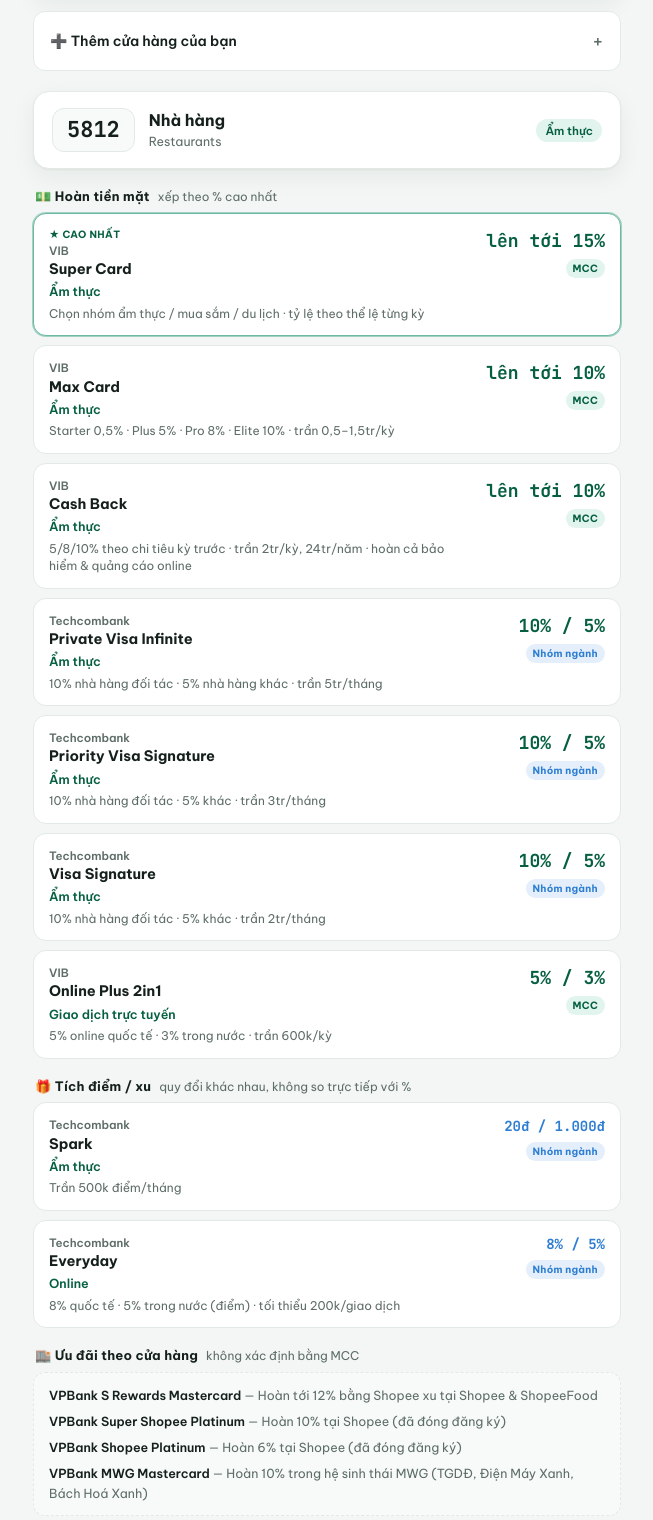
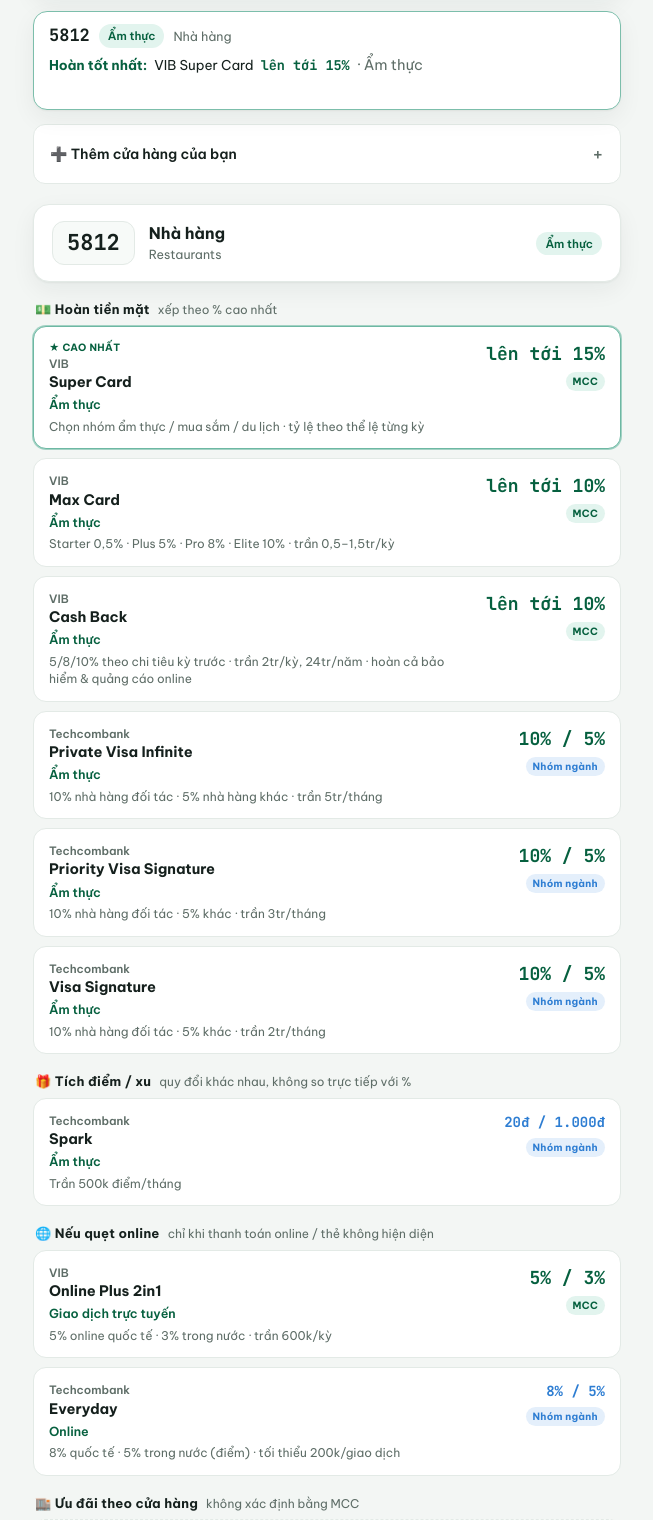
Before and after one commit to Quanbattousai/MCC-Cashback-lookup, a plain HTML site: page index.html in a window 1280 px wide. Shown: the part 530-2050 px from the top of the page, without its empty margins (313-966 px from the left). Drawn offline with Linux system fonts and the light colour scheme.

Commit message:
Add files via upload

```diff
--- a/index.html
+++ b/index.html
@@ -157,6 +157,18 @@
   .uchip b{font-family:var(--mono);color:var(--muted);font-weight:500}
   .uchip button{border:none;background:none;color:var(--muted);cursor:pointer;font-size:16px;line-height:1;padding:0 3px}
   .uchip button:hover{color:var(--bad)}
+  .summary{position:sticky;top:env(safe-area-inset-top,0px);z-index:20;margin-top:14px;
+    background:var(--surface);border:1.5px solid color-mix(in srgb,var(--accent) 48%,var(--line));
+    border-radius:14px;box-shadow:var(--shadow);padding:12px 15px;display:flex;flex-direction:column;gap:6px}
+  .summary .s1{display:flex;align-items:center;gap:9px;flex-wrap:wrap}
+  .summary .scode{font-family:var(--mono);font-weight:700;font-size:17px;line-height:1}
+  .summary .sname{font-size:12.5px;color:var(--muted);min-width:0;overflow:hidden;text-overflow:ellipsis;white-space:nowrap}
+  .summary .sbest{display:flex;align-items:baseline;gap:7px;flex-wrap:wrap;font-size:13.5px}
+  .summary .sbest .lead{font-weight:700;color:var(--accent-ink)}
+  .summary .sbest .rate{font-family:var(--mono);font-weight:700;color:var(--accent-ink)}
+  .summary .sbest .sub{color:var(--muted)}
+  .summary.excl{border-color:color-mix(in srgb,var(--bad) 48%,var(--line))}
+  .summary.excl .sbest .lead{color:var(--bad)}
   .foot{font-size:12px;color:var(--muted);line-height:1.6;text-align:center;margin-top:4px}
   .empty{padding:26px 18px;text-align:center;color:var(--muted);font-size:14px;
     background:var(--surface);border:1px solid var(--line);border-radius:var(--radius)}
@@ -181,6 +193,8 @@
     <input id="mcc" inputmode="numeric" maxlength="4" placeholder="5812" autocomplete="off" aria-label="Mã MCC">
     <div class="chips" id="chips"></div>
   </div>
+
+  <div class="summary" id="summary" hidden></div>
 
   <details class="learn" id="addbox" style="margin-top:14px">
     <summary>➕ Thêm cửa hàng của bạn</summary>
@@ -336,7 +350,9 @@ function describe(mcc){
    {rate:số để xếp hạng, rateText, label, meta}. kind: 'cash' | 'point' | 'merchant'. */
 // MCC bị loại trừ hẳn / không tính là giao dịch online hưởng ưu đãi (theo thể lệ Max)
 const EXCL_NOTABLE={4900:"tiện ích điện/nước",4814:"viễn thông",4899:"truyền hình cáp",4816:"internet",6300:"bảo hiểm",7311:"quảng cáo online",7399:"dịch vụ doanh nghiệp"};
-function isOnlineEligible(mcc){return !(mcc in EXCL_NOTABLE);}
+// MCC gắn địa điểm, gần như không bao giờ là giao dịch online (taxi, xăng, metro, phí đường, bãi xe)
+const ONLINE_INELIGIBLE=new Set([4121,4111,4112,4131,5541,5542,7523,4784]);
+function isOnlineEligible(mcc){return !(mcc in EXCL_NOTABLE) && !ONLINE_INELIGIBLE.has(mcc);}
 
 const CARDS=[
   /* ---- VIB (map theo MCC) ---- */
@@ -345,7 +361,7 @@ const CARDS=[
      if(EXCL_NOTABLE[mcc])return null; // loại trừ (tiện ích, viễn thông, bảo hiểm, quảng cáo…)
      const c=vibCat(mcc);
      if(c)return{rate:10,rateText:"lên tới 10%",label:c,meta:"Starter 0,5% · Plus 5% · Pro 8% · Elite 10% · trần 0,5–1,5tr/kỳ"};
-     if(online)return{rate:10,rateText:"lên tới 10%",label:"Giao dịch trực tuyến",meta:"Nếu quẹt online · trần 0,5–1,5tr/kỳ"};
+     if(online)return{rate:10,rateText:"lên tới 10%",label:"Giao dịch trực tuyến",onlineCond:true,meta:"Chỉ khi thanh toán online · trần 0,5–1,5tr/kỳ"};
      return null;
    }},
   {bank:"VIB",name:"Super Card",conf:"mcc",kind:"cash",
@@ -369,7 +385,7 @@ const CARDS=[
    }},
   {bank:"VIB",name:"Online Plus 2in1",conf:"mcc",kind:"cash",
    match(mcc,g,online){
-     if(online)return{rate:5,rateText:"5% / 3%",label:"Giao dịch trực tuyến",meta:"5% online quốc tế · 3% trong nước · trần 600k/kỳ"};
+     if(online)return{rate:5,rateText:"5% / 3%",label:"Giao dịch trực tuyến",onlineCond:true,meta:"5% online quốc tế · 3% trong nước · trần 600k/kỳ"};
      return null;
    }},
   /* ---- Techcombank (theo nhóm ngành) ---- */
@@ -389,10 +405,11 @@ const CARDS=[
   {bank:"Techcombank",name:"Spark",conf:"cat",kind:"point",
    match(mcc,g,online){
      if(g==="travel"||g==="shopping"||g==="entertainment")return{rate:80,rateText:"80đ / 1.000đ",label:GROUP_VI[g],meta:"Nhóm ưu tiên (chọn 1) · trần 500k điểm/tháng"};
-     if(g==="dining"||online)return{rate:20,rateText:"20đ / 1.000đ",label:g==="dining"?"Ẩm thực":"Online",meta:"Trần 500k điểm/tháng"};
+     if(g==="dining")return{rate:20,rateText:"20đ / 1.000đ",label:"Ẩm thực",meta:"Trần 500k điểm/tháng"};
+     if(online)return{rate:20,rateText:"20đ / 1.000đ",label:"Online",onlineCond:true,meta:"Chỉ khi quẹt online · trần 500k điểm/tháng"};
      return null;}},
   {bank:"Techcombank",name:"Everyday",conf:"cat",kind:"point",
-   match(mcc,g,online){ if(online)return{rate:8,rateText:"8% / 5%",label:"Online",meta:"8% quốc tế · 5% trong nước (điểm) · tối thiểu 200k/giao dịch"}; return null;}},
+   match(mcc,g,online){ if(online)return{rate:8,rateText:"8% / 5%",label:"Online",onlineCond:true,meta:"8% quốc tế · 5% trong nước (điểm) · tối thiểu 200k/giao dịch"}; return null;}},
   {bank:"Techcombank",name:"Visa Eco",conf:"cat",kind:"point",
    match(mcc,g){ if(g==="insurance"||g==="education")return{rate:3,rateText:"3%",label:GROUP_VI[g],meta:"Điểm thưởng · tối thiểu 1tr/giao dịch · trần 800k điểm/tháng"}; return null;}},
   /* ---- VPBank (tích điểm/nhóm ngành) ---- */
@@ -542,7 +559,8 @@ function rowHTML(card,res,isTop){
 function render(){
   const raw=document.getElementById("mcc").value.trim();
   const box=document.getElementById("result");
-  if(!/^\d{1,4}$/.test(raw)){box.innerHTML=`<div class="empty">Nhập mã MCC gồm 1–4 chữ số để tra cứu.</div>`;return;}
+  const sumEl=document.getElementById("summary");
+  if(!/^\d{1,4}$/.test(raw)){box.innerHTML=`<div class="empty">Nhập mã MCC gồm 1–4 chữ số để tra cứu.</div>`;if(sumEl)sumEl.hidden=true;return;}
   const mcc=parseInt(raw,10);
   const [nmVi,nmEn]=describe(mcc);
   const g=groupOf(mcc);
@@ -561,14 +579,17 @@ function render(){
   }
 
   // Thu thập kết quả
-  const cash=[],point=[];
+  const cash=[],point=[],onlineOpt=[];
   CARDS.forEach(card=>{
     const r=card.match(mcc,g,online);
     if(!r)return;
-    (card.kind==="point"?point:cash).push({card,res:r});
+    if(r.onlineCond) onlineOpt.push({card,res:r});
+    else (card.kind==="point"?point:cash).push({card,res:r});
   });
   cash.sort((a,b)=>b.res.rate-a.res.rate);
   point.sort((a,b)=>b.res.rate-a.res.rate);
+  // hoàn tiền mặt (%) xếp trước tích điểm, rồi mới theo rate
+  onlineOpt.sort((a,b)=>((a.card.kind==="point")-(b.card.kind==="point"))||(b.res.rate-a.res.rate));
 
   // Loại trừ đặc biệt cho VIB Max
   const maxExcluded=!!EXCL_NOTABLE[mcc];
@@ -576,7 +597,7 @@ function render(){
   if(cash.length){
     html+=`<div><div class="section-h"><span class="st">💵 Hoàn tiền mặt</span><span class="ss">xếp theo % cao nhất</span></div>
       <div class="rows" style="margin-top:12px">${cash.map((x,i)=>rowHTML(x.card,x.res,i===0)).join("")}</div></div>`;
-  }else{
+  }else if(!onlineOpt.length){
     html+=`<div class="callout bad"><svg width="16" height="16" viewBox="0 0 24 24" fill="none" stroke="currentColor" stroke-width="2"><circle cx="12" cy="12" r="9"/><path d="M15 9l-6 6M9 9l6 6"/></svg>
       <div>Không thẻ nào trong danh sách hoàn <b>tiền mặt</b> cho MCC ${String(mcc).padStart(4,"0")} (${GROUP_VI[g]}). Nhóm này thường bị loại trừ hoặc chỉ còn mức cơ bản ~0,1%.</div></div>`;
   }
@@ -584,6 +605,11 @@ function render(){
   if(point.length){
     html+=`<div><div class="section-h"><span class="st">🎁 Tích điểm / xu</span><span class="ss">quy đổi khác nhau, không so trực tiếp với %</span></div>
       <div class="rows" style="margin-top:12px">${point.map(x=>rowHTML(x.card,x.res,false)).join("")}</div></div>`;
+  }
+
+  if(onlineOpt.length){
+    html+=`<div><div class="section-h"><span class="st">🌐 Nếu quẹt online</span><span class="ss">chỉ khi thanh toán online / thẻ không hiện diện</span></div>
+      <div class="rows" style="margin-top:12px">${onlineOpt.map(x=>rowHTML(x.card,x.res,false)).join("")}</div></div>`;
   }
 
   // Note bảo hiểm/quảng cáo: Max loại trừ nhưng Cash Back lại hoàn
@@ -604,6 +630,29 @@ function render(){
   html+=`<div class="muted-block"><b>Chưa đủ dữ liệu để phân loại theo MCC:</b> ${UNKNOWN_CARDS.map(c=>`${c.bank} ${c.name} (${c.note})`).join("; ")}.</div>`;
 
   box.innerHTML=html;
+
+  // Thanh tóm tắt dính trên cùng — báo kết quả ngay, khỏi cuộn
+  let sHTML=`<div class="s1"><span class="scode">${String(mcc).padStart(4,"0")}</span><span class="grouppill">${GROUP_VI[g]}</span><span class="sname">${esc(fromStore?activeStore.n:nmVi)}</span></div>`;
+  if(cash.length){
+    const t=cash[0];
+    sHTML+=`<div class="sbest"><span class="lead">Hoàn tốt nhất:</span><span>${t.card.bank} ${t.card.name}</span><span class="rate">${t.res.rateText}</span><span class="sub">· ${t.res.label}</span></div>`;
+    sumEl.classList.remove("excl");
+  }else if(maxExcluded){
+    sHTML+=`<div class="sbest"><span class="lead">Bị loại trừ — không hoàn tiền mặt</span></div>`;
+    sumEl.classList.add("excl");
+  }else if(point.length){
+    const t=point[0];
+    sHTML+=`<div class="sbest"><span class="lead">Chỉ có tích điểm:</span><span>${t.card.bank} ${t.card.name}</span><span class="rate">${t.res.rateText}</span></div>`;
+    sumEl.classList.remove("excl");
+  }else if(onlineOpt.length){
+    const t=onlineOpt[0];
+    sHTML+=`<div class="sbest"><span class="lead">Nếu quẹt online:</span><span>${t.card.bank} ${t.card.name}</span><span class="rate">${t.res.rateText}</span></div>`;
+    sumEl.classList.remove("excl");
+  }else{
+    sHTML+=`<div class="sbest"><span class="lead">Chỉ 0,1% — không nhóm ưu đãi</span></div>`;
+    sumEl.classList.add("excl");
+  }
+  sumEl.innerHTML=sHTML; sumEl.hidden=false;
 }
 
 const storeEl=document.getElementById("store");
```
